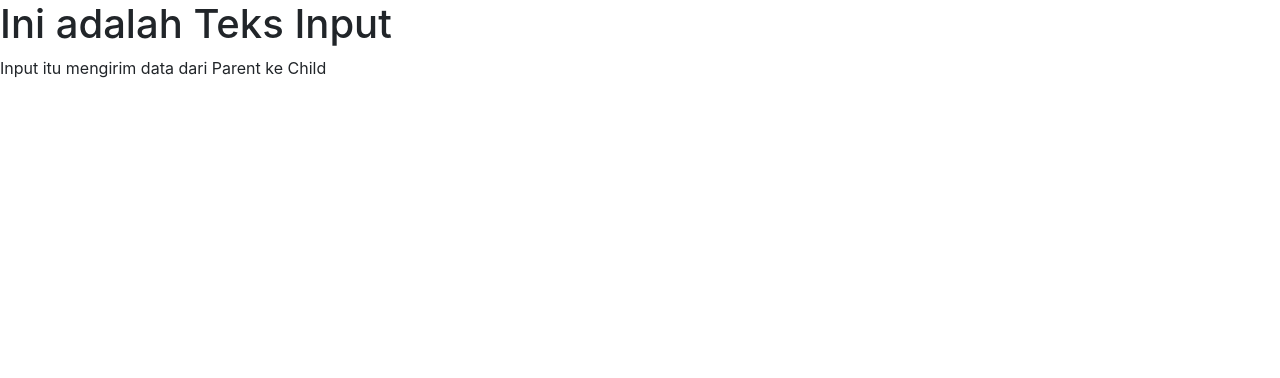
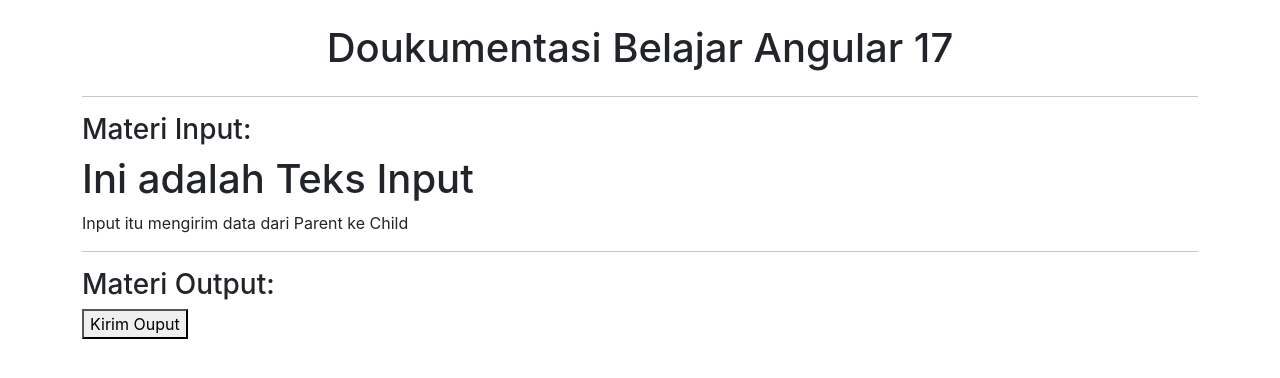
Before and after one commit to iqbalrivaldi28/Learn-Angular-17, an Angular app: page / in a window 1280 px wide. Shown: the top 378 px of the page. Built offline with nearby package versions, Linux system fonts and the light colour scheme.

Commit message:
feat: add output concept

```diff
--- a/src/app/components/input/child/child.component.html
+++ b/src/app/components/input/child/child.component.html
@@ -0,0 +1 @@
+<button (click)="sendMessage()">Kirim Ouput</button>
--- a/src/app/components/input/child/child.component.ts
+++ b/src/app/components/input/child/child.component.ts
@@ -1,4 +1,4 @@
-import { Component, Input } from '@angular/core';
+import { Component, EventEmitter, Input, Output } from '@angular/core';
 
 @Component({
   selector: 'app-child',
@@ -10,4 +10,10 @@ import { Component, Input } from '@angular/core';
 export class ChildComponent {
   @Input() textTitle = '';
   @Input() textDesc = '';
+
+  @Output() btnOuput = new EventEmitter<string>();
+
+  sendMessage() {
+    this.btnOuput.emit('Ouput Mengirim data dari Child ke Parent');
+  }
 }
--- a/src/app/components/input/parent/parent.component.html
+++ b/src/app/components/input/parent/parent.component.html
@@ -1,2 +1,12 @@
-<h1>{{ textTitle }}</h1>
-<p>{{ textDesc }}</p>
+<div class="container">
+  <h1 class="text-center justify-content-center mt-4 mb-4">{{ headTitle }}</h1>
+
+  <hr />
+  <h3>{{ input }}</h3>
+  <h1>{{ textTitle }}</h1>
+  <p>{{ textDesc }}</p>
+
+  <hr />
+  <h3>{{ output }}</h3>
+  <app-child (btnOuput)="getMessage($event)"></app-child>
+</div>
--- a/src/app/components/input/parent/parent.component.ts
+++ b/src/app/components/input/parent/parent.component.ts
@@ -9,6 +9,14 @@ import { ChildComponent } from '../child/child.component';
   styleUrl: './parent.component.scss',
 })
 export class ParentComponent {
+  headTitle = 'Doukumentasi Belajar Angular 17';
+
+  input = 'Materi Input: ';
   textTitle = 'Ini adalah Teks Input';
   textDesc = 'Input itu mengirim data dari Parent ke Child';
+
+  output = 'Materi Output: ';
+  getMessage($event: string) {
+    alert($event);
+  }
 }
```
